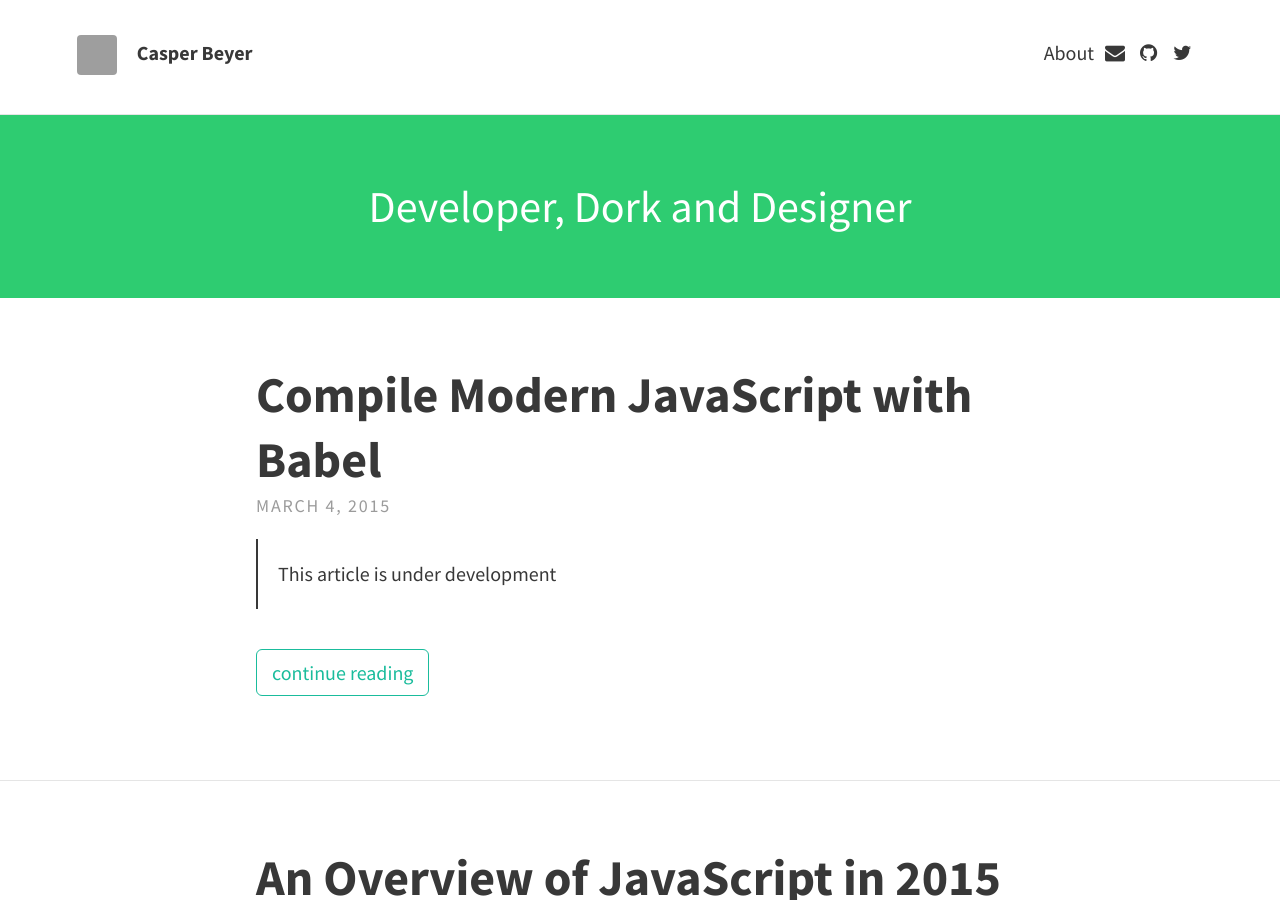
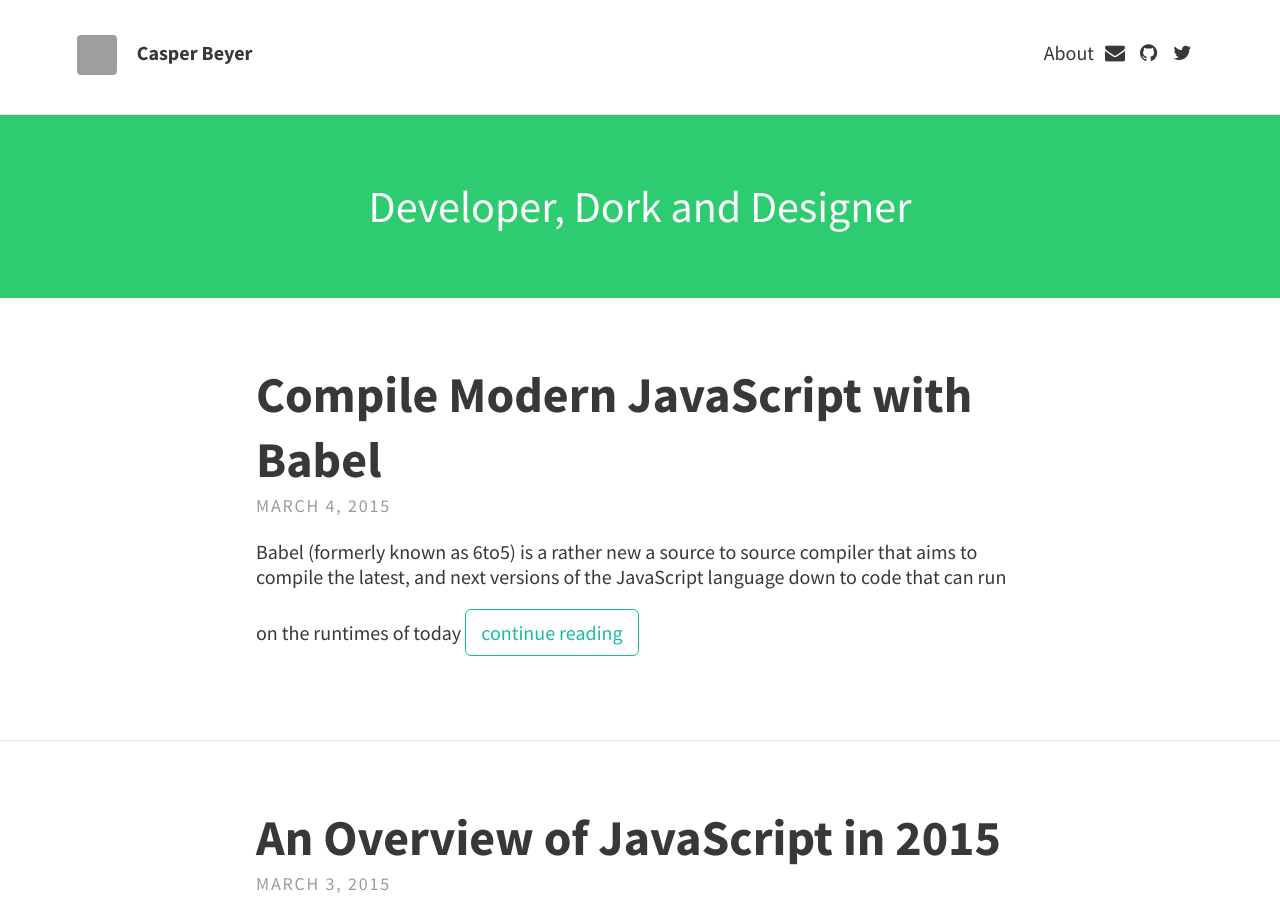
Before and after one commit to caspervonb/caspervonb.github.bak, a Jekyll site: the page built from index.html, in a window 1280 px wide and 900 px high. Built offline with Jekyll 4.4.1, drawn with Linux system fonts in a browser that asks for light colours; nearby versions of some CDN libraries; Markdown is read by kramdown in place of the engine named in the settings; the list of posts is cut into pages by our own code; grey boxes are pictures that could not be loaded.

Commit message:
Update 2015-03-04-compile-modern-javascript-babel.markdown

```diff
--- a/_posts/2015-03-04-compile-modern-javascript-babel.markdown
+++ b/_posts/2015-03-04-compile-modern-javascript-babel.markdown
@@ -1,6 +1,7 @@
 ---
 layout: post
 title: Compile Modern JavaScript with Babel
+excerpt: Babel (formerly known as 6to5) is a rather new a source to source compiler that aims to compile the latest, and next versions of the JavaScript language down to code that can run on the runtimes of today
 categories:
   - javacript
   - tools
```
